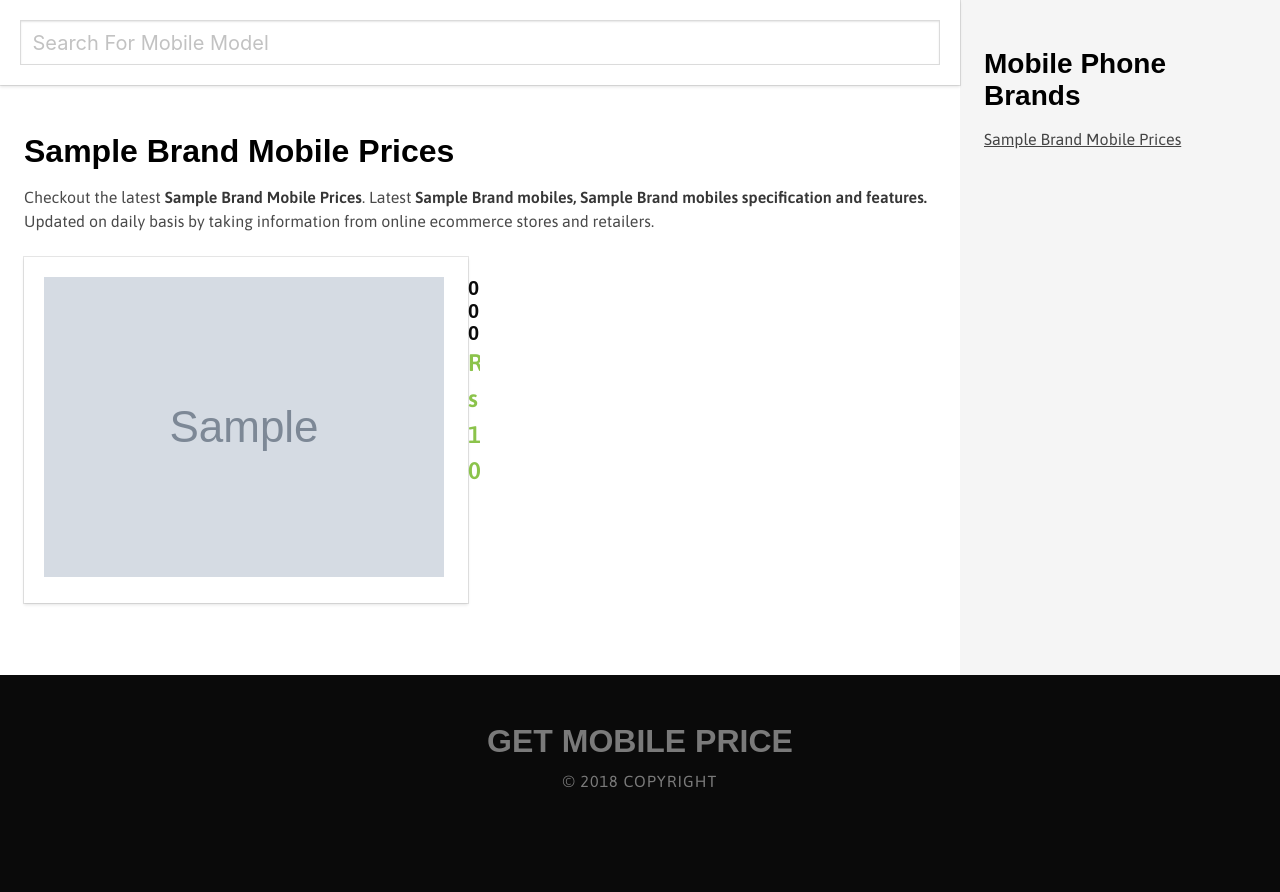
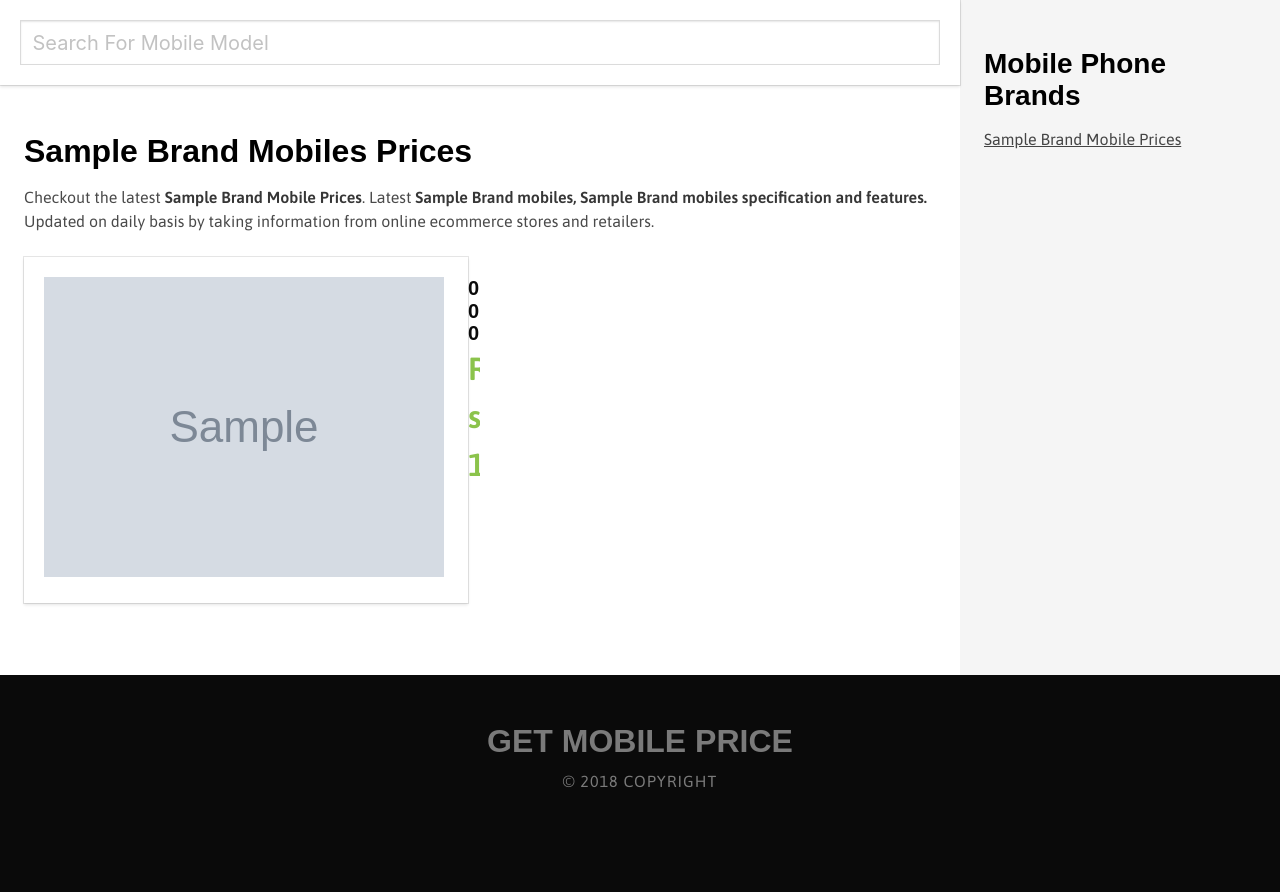
Before and after one commit to saqibrauf/gmt, a Django app: a page that uses mprices/templates/mprices/brand.html in a window 1280 px wide. Shown: the part 67-959 px from the top of the page. Run offline with Django 3.2, Linux system fonts and the light colour scheme; tables that the repository leaves empty hold one stand-in row (values such as "Sample post"); grey boxes marked "Sample" are stand-in pictures; some libraries are stand-ins or nearby versions; some web fonts are replaced.

Commit message:
Adjustments

```diff
--- a/assets/css/styles.css
+++ b/assets/css/styles.css
@@ -74,7 +74,7 @@ b, strong {
 }
 
 .desc {
-	max-height: 215px;
+	max-height: 212px;
 	overflow: hidden;
 }
 
--- a/mprices/scraper.py
+++ b/mprices/scraper.py
@@ -88,7 +88,7 @@ for p in phones:
 		p.save()
 
 		model = p.phone_model.title()
-		print(model + 'Data Saved')
+		print(model + '   ======= Data Saved')
 	except:
 		model = p.phone_model.title()
-		print(model + 'Data Not Found')
+		print(model + '   ======= Data Not Found')
--- a/mprices/templates/mprices/brand.html
+++ b/mprices/templates/mprices/brand.html
@@ -1,12 +1,12 @@
 {% extends 'base.html' %}
 {% load humanize %}
-{% block 'title' %}{{brand.brand_name|title}} Mobile Prices{% if sidebar_location %} in {{sidebar_location.location_name|title}}{% endif %}, Specifaction and Features - GET MOBILE PRICES{% endblock %}
-{% block 'description' %}Checkout the latest {{brand.brand_name|title}} Mobile Prices in {{sidebar_location.location_name|title}}. Latest {{brand.brand_name|title}} mobiles, {{brand.brand_name|title}} mobiles specification and features. Updated on daily basis by taking information from online ecommerce stores and retailers{% if sidebar_location %} in {{sidebar_location.location_name|title}}{% endif %}.{% endblock %}
+{% block 'title' %}{{brand.brand_name|title}} Mobiles Prices{% if sidebar_location %} in {{sidebar_location.location_name|title}}{% endif %}, Specifaction and Features - GET MOBILE PRICES{% endblock %}
+{% block 'description' %}Checkout the latest {{brand.brand_name|title}} Mobiles Prices in {{sidebar_location.location_name|title}}. Latest {{brand.brand_name|title}} mobiles, {{brand.brand_name|title}} mobiles specification and features. Updated on daily basis by taking information from online ecommerce stores and retailers{% if sidebar_location %} in {{sidebar_location.location_name|title}}{% endif %}.{% endblock %}
 {% block 'canonical' %}<link rel="canonical" href="{{request.build_absolute_uri}}" />{% endblock %}
 
 {%block 'content'%}
 	<div class="content">
-		<h1>{{brand.brand_name|title}} Mobile Prices{% if sidebar_location %} in {{sidebar_location.location_name|title}}{% endif %}</h1>
+		<h1>{{brand.brand_name|title}} Mobiles Prices{% if sidebar_location %} in {{sidebar_location.location_name|title}}{% endif %}</h1>
 		<p>Checkout the latest <strong>{{brand.brand_name|title}} Mobile Prices{% if sidebar_location %} in {{sidebar_location.location_name|title}}{% endif %}</strong>. Latest <strong>{{brand.brand_name|title}} mobiles, {{brand.brand_name|title}} mobiles specification and features.</strong> Updated on daily basis by taking information from online ecommerce stores and retailers{% if sidebar_location %} in {{sidebar_location.location_name|title}}{% endif %}.</strong></p>
 	</div>
 
@@ -27,7 +27,7 @@
 						</div>
 						<div class="column desc">
 							<h2 itemprop="name" class="is-marginless is-size-5 has-text-black">{{p.phone_model|title}}</h2>
-							<p itemprop="offers" itemscope itemtype="http://schema.org/Offer" class="is-size-4 has-text-weight-bold has-text-primary">
+							<p itemprop="offers" itemscope itemtype="http://schema.org/Offer" class="is-size-3 is-marginless has-text-weight-bold has-text-primary">
 								<span>Rs {{p.price|intcomma}}</span>
 								<meta itemprop="price" content="{{p.price}}" />
 								<meta itemprop="priceCurrency" content="PKR" />
--- a/mprices/templates/mprices/index.html
+++ b/mprices/templates/mprices/index.html
@@ -77,7 +77,7 @@
 						</div>
 						<div class="column desc">
 							<h2 itemprop="name" class="is-marginless is-size-5 has-text-black">{{p.phone_model|title}}</h2>
-							<p itemprop="offers" itemscope itemtype="http://schema.org/Offer" class="is-size-4 has-text-weight-bold has-text-primary">
+							<p itemprop="offers" itemscope itemtype="http://schema.org/Offer" class="is-size-3 is-marginless has-text-weight-bold has-text-primary">
 								<span>Rs {{p.price|intcomma}}</span>
 								<meta itemprop="price" content="{{p.price}}" />
 								<meta itemprop="priceCurrency" content="PKR" />
--- a/mprices/templates/mprices/phone-detail.html
+++ b/mprices/templates/mprices/phone-detail.html
@@ -166,7 +166,7 @@
 							</div>
 							<div class="column desc">
 								<h2 itemprop="name" class="is-marginless is-size-5 has-text-black">{{p.phone_model|title}}</h2>
-								<p itemprop="offers" itemscope itemtype="http://schema.org/Offer" class="is-size-4 has-text-weight-bold has-text-primary">
+								<p itemprop="offers" itemscope itemtype="http://schema.org/Offer" class="is-size-3 is-marginless has-text-weight-bold has-text-primary">
 									<span>Rs {{p.price|intcomma}}</span>
 									<meta itemprop="price" content="{{p.price}}" />
 									<meta itemprop="priceCurrency" content="PKR" />
```
